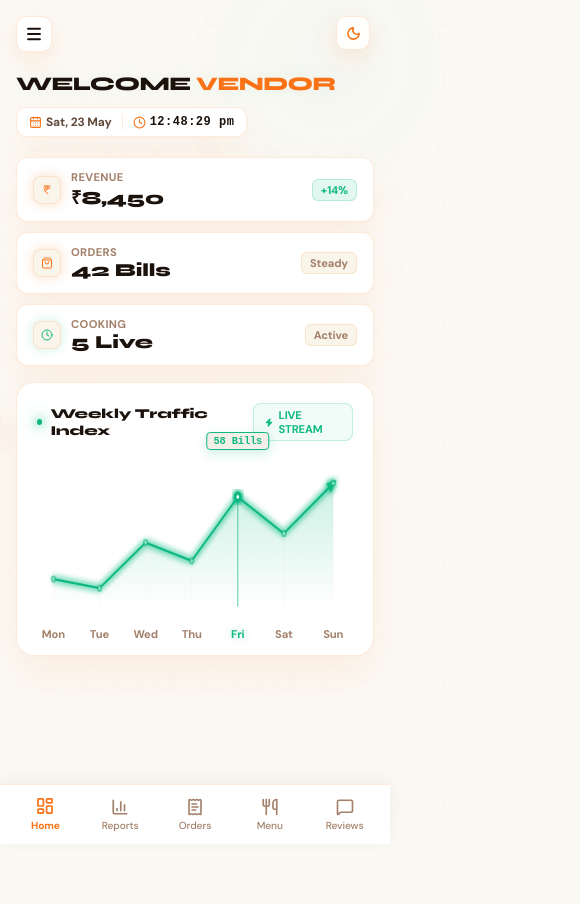
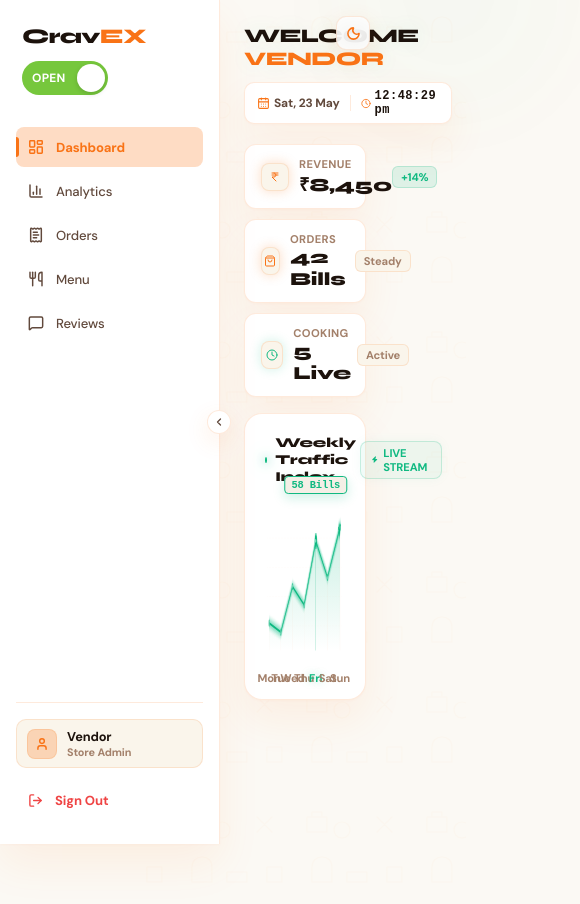
Before and after one commit to piyali2608/CravEX_frontend, a React (Vite) app: page /#/dashboard in a window 390 px wide. Shown: the top 904 px of the page, 580 px wide, since content can reach past the window. Before the commit the page ends 860 px from the top, so only its background shows below. Built offline with nearby package versions, Linux system fonts and the light colour scheme.

Commit message:
removed the bottom nav bar

```diff
--- a/src/App.jsx
+++ b/src/App.jsx
@@ -9,26 +9,14 @@ import ToastContainer from "./components/ToastContainer";
 import { useTheme } from "./hooks/useTheme";
 import { useMediaQuery } from "./hooks/useMediaQuery";
 import { useToast } from "./hooks/useToast";
-import {
-  Sun, Moon, Menu,
-  LayoutDashboard, BarChart3, ReceiptText, Utensils, MessageSquare
-} from "lucide-react";
+import { Sun, Moon } from "lucide-react";
 
 export default function App() {
   const { theme, toggle: onToggleTheme } = useTheme();
   const isMobile = useMediaQuery("(max-width: 768px)");
-
   const [isCollapsed, setIsCollapsed] = useState(false);
   const [isStoreOpen, setIsStoreOpen] = useState(true);
   const { toasts, show: showToast, dismiss: dismissToast } = useToast();
-
-  useEffect(() => {
-    if (isMobile) {
-      setIsCollapsed(true);
-    } else {
-      setIsCollapsed(false);
-    }
-  }, [isMobile]);
 
   const getTabFromHash = () => {
     const cleanHash = window.location.hash.replace("#/", "");
@@ -52,7 +40,6 @@ export default function App() {
   const handleTabChange = (tabId) => {
     window.location.hash = `#/${tabId}`;
     setActiveTab(tabId);
-    if (isMobile) setIsCollapsed(true);
   };
 
   const renderContent = () => {
@@ -66,31 +53,8 @@ export default function App() {
     }
   };
 
-  const mobileNavItems = [
-    { id: "dashboard", icon: <LayoutDashboard size={18} strokeWidth={2.2} />, label: "Home" },
-    { id: "analytics", icon: <BarChart3 size={18} strokeWidth={2.2} />, label: "Reports" },
-    { id: "orders", icon: <ReceiptText size={18} strokeWidth={2.2} />, label: "Orders" },
-    { id: "menu", icon: <Utensils size={18} strokeWidth={2.2} />, label: "Menu" },
-    { id: "reviews", icon: <MessageSquare size={18} strokeWidth={2.2} />, label: "Reviews" }
-  ];
-
   return (
     <div style={{ display: "flex", minHeight: "100vh", background: "var(--bg)", width: "100%" }}>
-
-      {/* MOBILE TRIGGER HAMBURGER PANEL */}
-      {isMobile && isCollapsed && (
-        <button
-          onClick={() => setIsCollapsed(false)}
-          style={{
-            position: "fixed", top: "16px", left: "16px", display: "flex", alignItems: "center", justifyContent: "center",
-            height: "36px", width: "36px", background: "var(--surface)", border: "1.5px solid var(--border)",
-            borderRadius: "10px", cursor: "pointer", color: "var(--text)", boxShadow: "var(--shadow2)", zIndex: 105
-          }}
-        >
-          <Menu size={18} strokeWidth={2.5} />
-        </button>
-      )}
-
       {/* Floating Theme Button */}
       <button
         onClick={onToggleTheme}
@@ -99,7 +63,7 @@ export default function App() {
           position: "fixed", top: "16px", right: "20px", display: "flex", alignItems: "center", justifyContent: "center",
           height: "34px", width: "34px", background: "color-mix(in srgb, var(--surface) 85%, transparent)",
           backdropFilter: "blur(12px)", border: "1.5px solid var(--border)", borderRadius: "10px", cursor: "pointer",
-          color: "var(--accent)", boxShadow: "var(--shadow2)", zIndex: 100, transition: "all 0.15s ease"
+          color: "var(--accent)", boxShadow: "var(--shadow2)", zIndex: 200, transition: "all 0.15s ease"
         }}
         onMouseEnter={(e) => { e.currentTarget.style.borderColor = "var(--accent)"; e.currentTarget.style.transform = "translateY(-1px)"; }}
         onMouseLeave={(e) => { e.currentTarget.style.borderColor = "var(--border)"; e.currentTarget.style.transform = "translateY(0)"; }}
@@ -113,84 +77,15 @@ export default function App() {
       {/* Primary Workspace Panel */}
       <main style={{
         flex: 1,
-        marginLeft: isMobile ? "0px" : (isCollapsed ? "80px" : "240px"),
-        padding: isMobile ? "16px" : "24px",
-        paddingTop: isMobile ? "72px" : "24px",
-        paddingRight: isMobile ? "16px" : "80px",
-        paddingBottom: isMobile ? "84px" : "24px", // Citation trace string removed cleanly here
+        marginLeft: isCollapsed ? "80px" : (isMobile ? "220px" : "240px"),
+        padding: "24px",
+        paddingRight: isMobile ? "24px" : "80px",
         minWidth: 0,
         transition: "margin-left 0.25s cubic-bezier(0.4, 0, 0.2, 1), padding-right 0.25s ease"
       }}>
         {renderContent()}
       </main>
 
-      {/* PHONE APP BOTTOM NAV DOCK */}
-      {isMobile && (
-        <div
-          style={{
-            position: "fixed",
-            bottom: 0,
-            left: 0,
-            right: 0,
-            height: "60px",
-            background: "color-mix(in srgb, var(--bg2) 94%, transparent)",
-            backdropFilter: "blur(20px) saturate(160%)",
-            borderTop: "1.5px solid var(--border)",
-            display: "flex",
-            alignItems: "center",
-            justifyContent: "space-around",
-            padding: "0 8px",
-            boxShadow: "0 -4px 20px rgba(0, 0, 0, 0.05)",
-            zIndex: 1000
-          }}
-        >
-          {mobileNavItems.map((item) => {
-            const isActive = activeTab === item.id;
-            return (
-              <button
-                key={item.id}
-                onClick={() => handleTabChange(item.id)}
-                style={{
-                  display: "flex",
-                  flexDirection: "column",
-                  alignItems: "center",
-                  justifyContent: "center",
-                  background: "transparent",
-                  border: "none",
-                  cursor: "pointer",
-                  gap: "3px",
-                  flex: 1,
-                  height: "100%",
-                  padding: "4px 0",
-                  transition: "all 0.15s ease"
-                }}
-              >
-                <div style={{
-                  display: "flex",
-                  alignItems: "center",
-                  color: isActive ? "var(--accent)" : "var(--text3)",
-                  transform: isActive ? "translateY(-1px) scale(1.05)" : "translateY(0) scale(1)",
-                  transition: "transform 0.2s cubic-bezier(0.34, 1.56, 0.64, 1), color 0.15s ease"
-                }}>
-                  {item.icon}
-                </div>
-
-                <span style={{
-                  fontSize: "0.64rem",
-                  fontWeight: isActive ? 700 : 500,
-                  fontFamily: "'DM Sans', sans-serif",
-                  color: isActive ? "var(--accent)" : "var(--text3)",
-                  letterSpacing: "-0.01em",
-                  transition: "color 0.15s ease"
-                }}>
-                  {item.label}
-                </span>
-              </button>
-            );
-          })}
-        </div>
-      )}
-
       {/* Live Active Notifications Layer */}
       <ToastContainer toasts={toasts} onDismiss={dismissToast} />
     </div>
--- a/src/components/Sidebar.jsx
+++ b/src/components/Sidebar.jsx
@@ -15,35 +15,23 @@ export default function Sidebar({ activeTab, setActiveTab, isCollapsed, setIsCol
   ];
 
   return (
-    <>
-      {/* MOBILE DRAWERS BACKDROP GLASS OVERLAY */}
-      {isMobile && !isCollapsed && (
-        <div
-          onClick={() => setIsCollapsed(true)}
-          style={{
-            position: "fixed", inset: 0, background: "rgba(0,0,0,0.15)",
-            backdropFilter: "blur(4px)", zIndex: 108, animation: "fadeIn 0.2s ease"
-          }}
-        />
-      )}
-
     <aside style={{
-        width: isMobile ? 240 : (isCollapsed ? 76 : 240),
+      width: isCollapsed ? 76 : (isMobile ? 220 : 240),
       position: "fixed",
       top: 0,
+      left: 0,
       bottom: 0,
-        left: isMobile ? (isCollapsed ? "-250px" : "0px") : "0px",
       background: "var(--bg2)",
       borderRight: "1.5px solid var(--border)",
       display: "flex",
       flexDirection: "column",
-        padding: (isMobile || !isCollapsed) ? "1.5rem 1rem" : "1.5rem 0.5rem",
-        boxShadow: (isMobile && isCollapsed) ? "none" : "var(--shadow)",
+      padding: isCollapsed ? "1.5rem 0.5rem" : "1.5rem 1rem",
+      boxShadow: "var(--shadow)",
       zIndex: 110,
-        transition: "width 0.25s cubic-bezier(0.4, 0, 0.2, 1), left 0.25s cubic-bezier(0.4, 0, 0.2, 1), padding 0.25s ease"
+      transition: "width 0.25s cubic-bezier(0.4, 0, 0.2, 1), padding 0.25s ease"
     }}>
 
-        {/* Collapse/Expand Toggle Handle Pin */}
+      {/* Vertically Centered Expand/Collapse Trigger */}
       <button
         onClick={() => setIsCollapsed(!isCollapsed)}
         onMouseEnter={() => setIsHoveredToggle(true)}
@@ -68,29 +56,29 @@ export default function Sidebar({ activeTab, setActiveTab, isCollapsed, setIsCol
           transition: "all 0.2s ease"
         }}
       >
-          {(isCollapsed && !isMobile) || (!isCollapsed && isMobile) ? <ChevronRight size={12} strokeWidth={2.5} /> : <ChevronLeft size={12} strokeWidth={2.5} />}
+        {isCollapsed ? <ChevronRight size={12} strokeWidth={2.5} /> : <ChevronLeft size={12} strokeWidth={2.5} />}
       </button>
 
       {/* Brand Header Group */}
       <div style={{
         display: "flex",
         flexDirection: "column",
-          alignItems: (isCollapsed && !isMobile) ? "center" : "flex-start",
+        alignItems: isCollapsed ? "center" : "flex-start",
         marginBottom: "2rem",
         gap: 12,
-          paddingLeft: (isCollapsed && !isMobile) ? 0 : "6px"
+        paddingLeft: isCollapsed ? 0 : "6px"
       }}>
         <div style={{
           fontFamily: "'Syne', sans-serif",
           fontWeight: 800,
-            fontSize: (isCollapsed && !isMobile) ? "1rem" : "1.3rem",
+          fontSize: isCollapsed ? "1rem" : "1.3rem",
           color: "var(--text)",
           whiteSpace: "nowrap",
           letterSpacing: "-0.03em"
         }}>
-            C{(isCollapsed && !isMobile) ? <span style={{ color: "var(--accent)" }}>X</span> : <>rav<span style={{ color: "var(--accent)" }}>EX</span></>}
+          C{isCollapsed ? <span style={{ color: "var(--accent)" }}>X</span> : <>rav<span style={{ color: "var(--accent)" }}>EX</span></>}
         </div>
-          {(!isCollapsed || isMobile) ? (
+        {!isCollapsed ? (
           <div
             onClick={() => setIsStoreOpen(!isStoreOpen)}
             style={{
@@ -154,13 +142,12 @@ export default function Sidebar({ activeTab, setActiveTab, isCollapsed, setIsCol
             <button
               key={item.id}
               onClick={() => setActiveTab(item.id)}
-                title={(isCollapsed && !isMobile) ? item.label : ""}
+              title={isCollapsed ? item.label : ""}
               style={{
                 display: "flex",
                 alignItems: "center",
-                  // TYPO FIXED HERE: Successfully changed to valid JSX key 'justifyContent'
-                  justifyContent: (isCollapsed && !isMobile) ? "center" : "flex-start",
-                  gap: (isCollapsed && !isMobile) ? 0 : 12,
+                justifyContent: isCollapsed ? "center" : "flex-start",
+                gap: isCollapsed ? 0 : 12,
                 width: "100%",
                 padding: "10px 12px",
                 height: "40px",
@@ -188,7 +175,7 @@ export default function Sidebar({ activeTab, setActiveTab, isCollapsed, setIsCol
                 }
               }}
             >
-                {isActive && (!isCollapsed || isMobile) && (
+              {isActive && !isCollapsed && (
                 <div style={{
                   position: "absolute",
                   left: 0,
@@ -202,7 +189,7 @@ export default function Sidebar({ activeTab, setActiveTab, isCollapsed, setIsCol
               <span style={{ display: "flex", alignItems: "center", transform: isActive ? "scale(1.04)" : "scale(1)", transition: "transform 0.2s ease" }}>
                 {item.icon}
               </span>
-                {(!isCollapsed || isMobile) && (
+              {!isCollapsed && (
                 <span style={{ whiteSpace: "nowrap", letterSpacing: "-0.01em" }}>
                   {item.label}
                 </span>
@@ -212,7 +199,7 @@ export default function Sidebar({ activeTab, setActiveTab, isCollapsed, setIsCol
         })}
       </nav>
 
-        {/* Footer Admin Info Tools Area */}
+      {/* Footer Tools Area */}
       <div style={{
         borderTop: "1.5px solid var(--border)",
         paddingTop: "1rem",
@@ -222,15 +209,16 @@ export default function Sidebar({ activeTab, setActiveTab, isCollapsed, setIsCol
         width: "100%"
       }}>
 
+        {/* PROFILE CARD DOCK: Renamed to Vendor */}
         <div
-            title={(isCollapsed && !isMobile) ? "Vendor (Store Admin)" : ""}
+          title={isCollapsed ? "Vendor (Store Admin)" : ""}
           style={{
             display: "flex",
             alignItems: "center",
-              justifyContent: (isCollapsed && !isMobile) ? "center" : "flex-start",
-              gap: (isCollapsed && !isMobile) ? 0 : 10,
+            justifyContent: isCollapsed ? "center" : "flex-start",
+            gap: isCollapsed ? 0 : 10,
             width: "100%",
-              padding: (isCollapsed && !isMobile) ? "6px" : "8px 10px",
+            padding: isCollapsed ? "6px" : "8px 10px",
             borderRadius: "10px",
             background: "var(--surface2)",
             border: "1.5px solid var(--border)",
@@ -239,6 +227,7 @@ export default function Sidebar({ activeTab, setActiveTab, isCollapsed, setIsCol
             transition: "all 0.2s ease"
           }}
         >
+          {/* Avatar Bubble */}
           <div style={{
             width: "30px",
             height: "30px",
@@ -254,19 +243,35 @@ export default function Sidebar({ activeTab, setActiveTab, isCollapsed, setIsCol
             <User size={14} strokeWidth={2.5} />
           </div>
 
-            {(!isCollapsed || isMobile) && (
+          {/* Identity Meta Labels */}
+          {!isCollapsed && (
             <div style={{ display: "flex", flexDirection: "column", minWidth: 0, flex: 1 }}>
-                <span style={{ fontWeight: 700, fontSize: "0.8rem", color: "var(--text)", whiteSpace: "nowrap", overflow: "hidden", textOverflow: "ellipsis" }}>
+              <span style={{
+                fontWeight: 700,
+                fontSize: "0.8rem",
+                color: "var(--text)",
+                whiteSpace: "nowrap",
+                overflow: "hidden",
+                textOverflow: "ellipsis"
+              }}>
                 Vendor
               </span>
-                <span style={{ fontSize: "0.68rem", color: "var(--text3)", fontWeight: 600, whiteSpace: "nowrap", overflow: "hidden", textOverflow: "ellipsis" }}>
+              <span style={{
+                fontSize: "0.68rem",
+                color: "var(--text3)",
+                fontWeight: 600,
+                whiteSpace: "nowrap",
+                overflow: "hidden",
+                textOverflow: "ellipsis"
+              }}>
                 Store Admin
               </span>
             </div>
           )}
         </div>
 
-          {(!isCollapsed || isMobile) ? (
+        {/* Action Trigger Row */}
+        {!isCollapsed ? (
           <button
             title="Sign Out"
             style={{
@@ -297,6 +302,5 @@ export default function Sidebar({ activeTab, setActiveTab, isCollapsed, setIsCol
         )}
       </div>
     </aside>
-    </>
   );
 }
```
Lines whose indentation alone changed are shown as unchanged.
